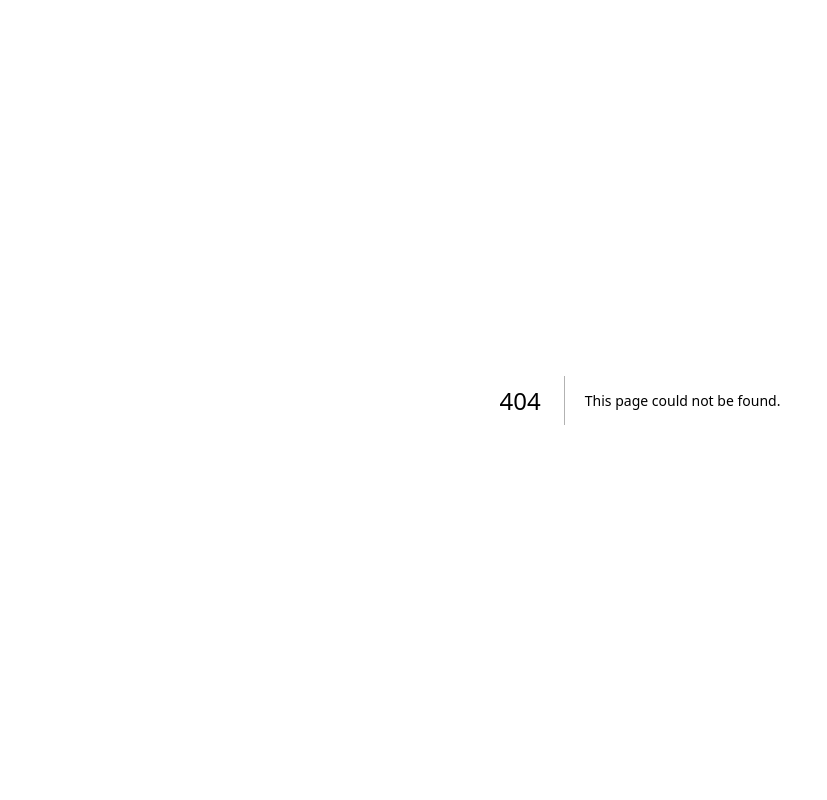
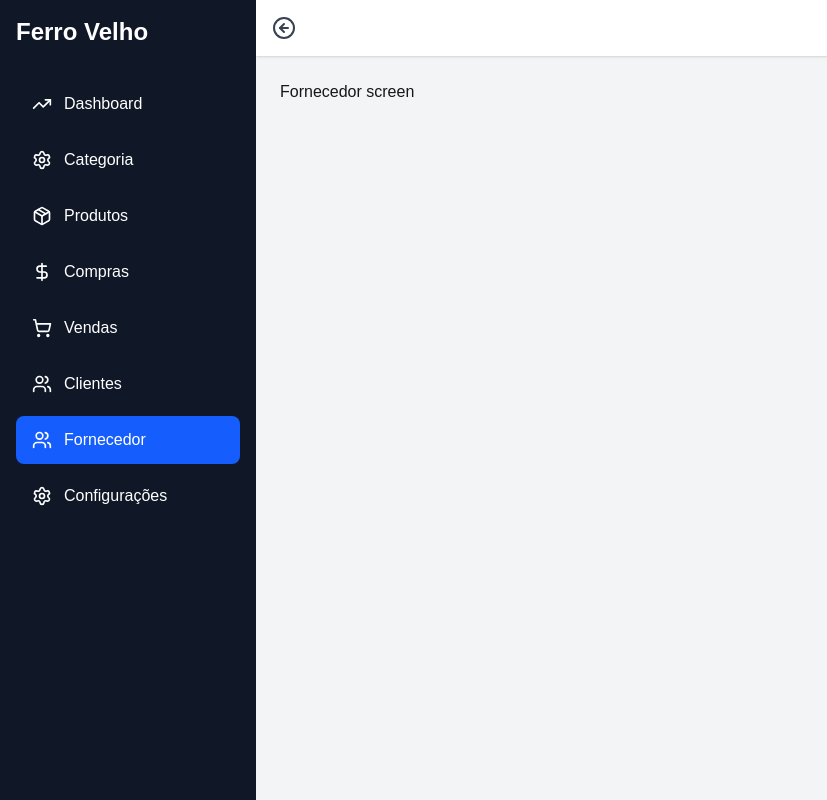
Before and after one commit to luannpl/ferro-velho, a Next.js app: page /fornecedor in a window 1280 px wide. Before the commit this address had no page. Shown: the whole page, without its empty margins (0-827 px from the left). Built offline with nearby package versions, Linux system fonts and the light colour scheme.

Commit message:
feat: adicionar tela de fornecedor

```diff
--- /dev/null
+++ b/src/app/(home)/fornecedor/page.tsx
@@ -0,0 +1,5 @@
+export default function ConfiguracoesPage() {
+    return (
+        <div>Fornecedor screen</div>
+    );
+}
```
